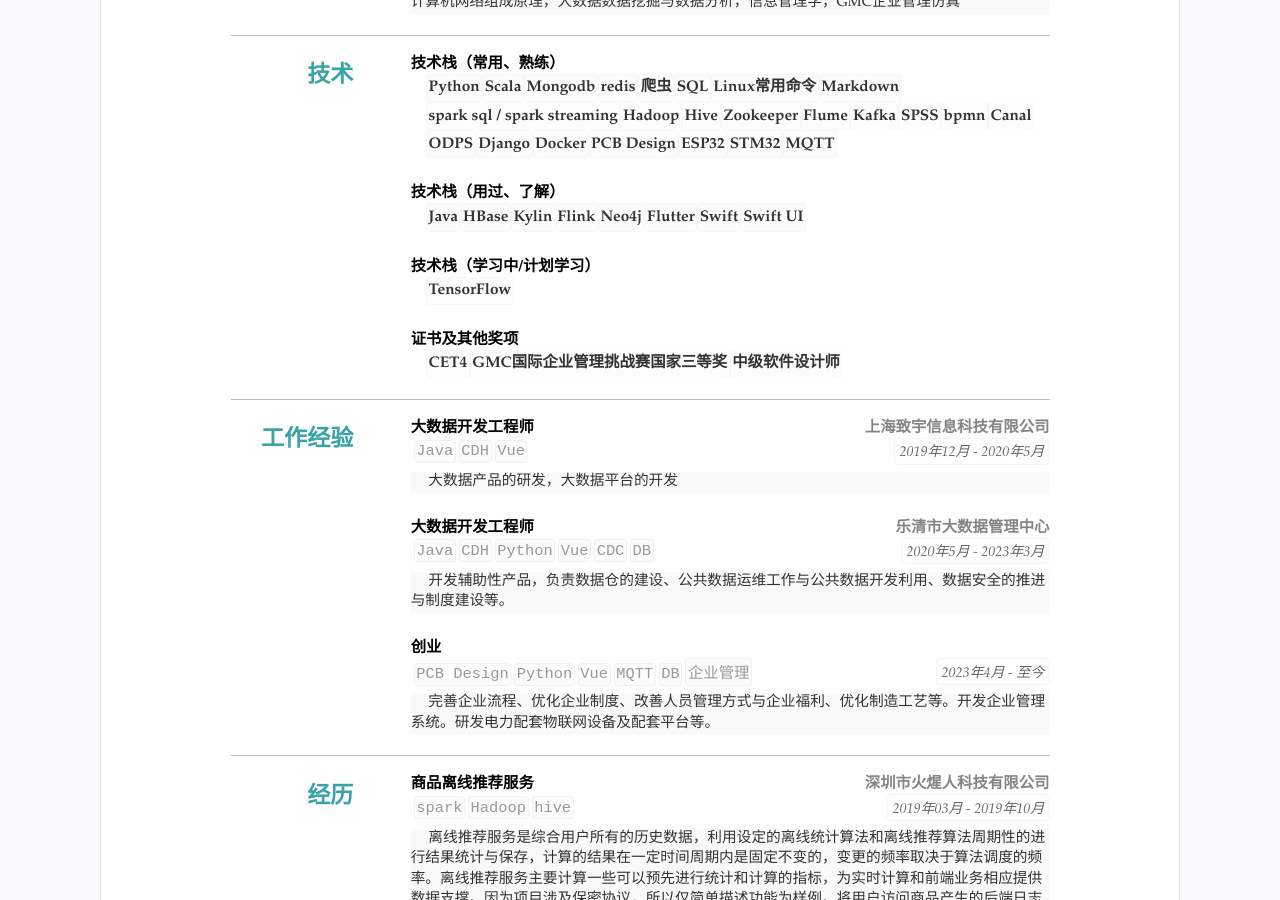
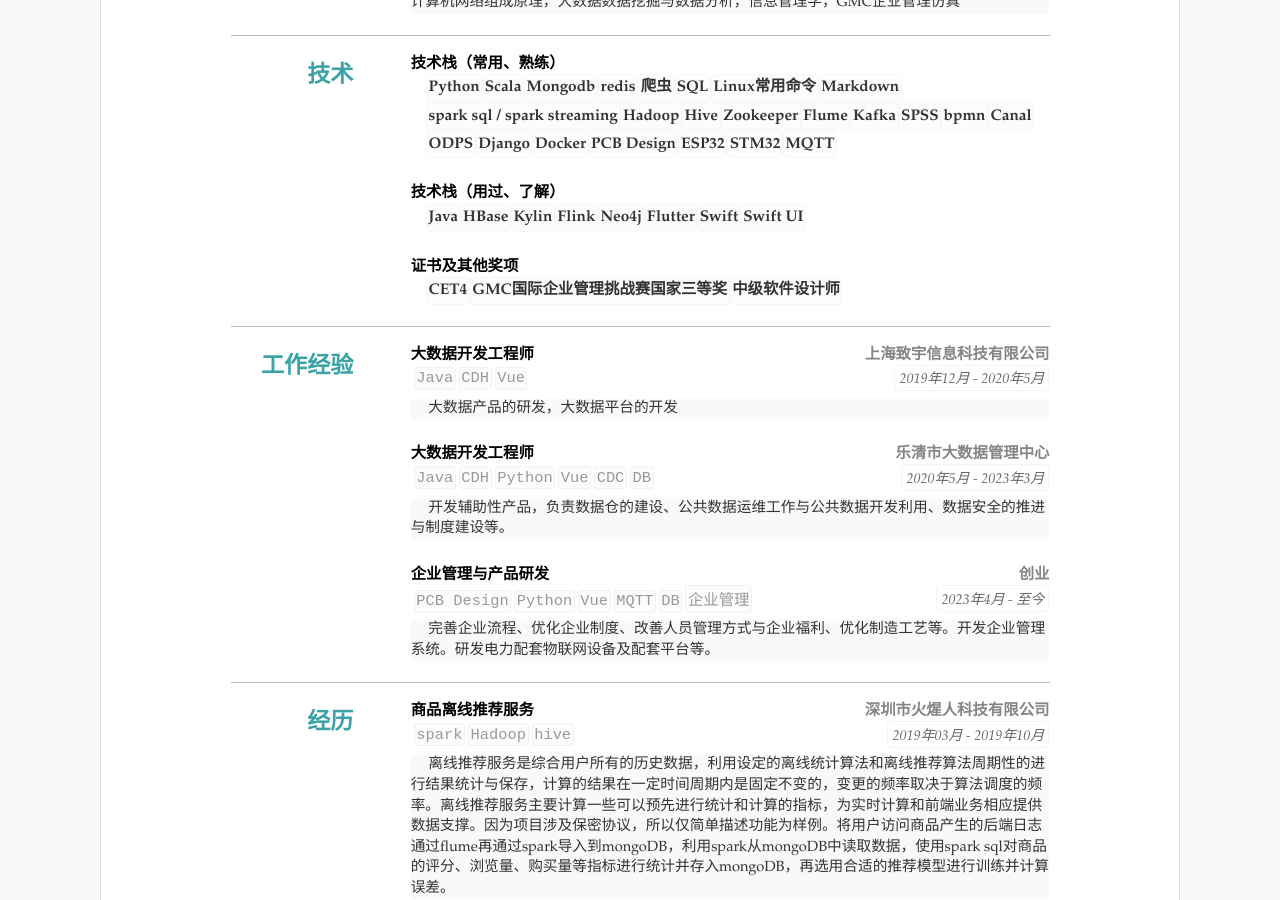
Before and after one commit to llluno/resume, a Jekyll site: the page built from index.html, in a window 1280 px wide and 900 px high, scrolled down 318 px. Built offline with Jekyll 4.4.1, drawn with Linux system fonts in a browser that asks for light colours.

Commit message:
Update resume.yml

```diff
--- a/_data/resume.yml
+++ b/_data/resume.yml
@@ -79,11 +79,6 @@ main: #简历主要内容，
           - Swift UI
 
 
-      - title: 技术栈（学习中/计划学习）
-        items:
-          - TensorFlow
-
-
       - title: 证书及其他奖项
         items:
           - CET4
@@ -113,8 +108,8 @@ main: #简历主要内容，
           - CDC
           - DB
         detail: 开发辅助性产品，负责数据仓的建设、公共数据运维工作与公共数据开发利用、数据安全的推进与制度建设等。
-      - title: 创业
-        sub:
+      - title: 企业管理与产品研发
+        sub: 创业
         duration: "2023年4月 - 至今"
         tags:
           - PCB Design
```
